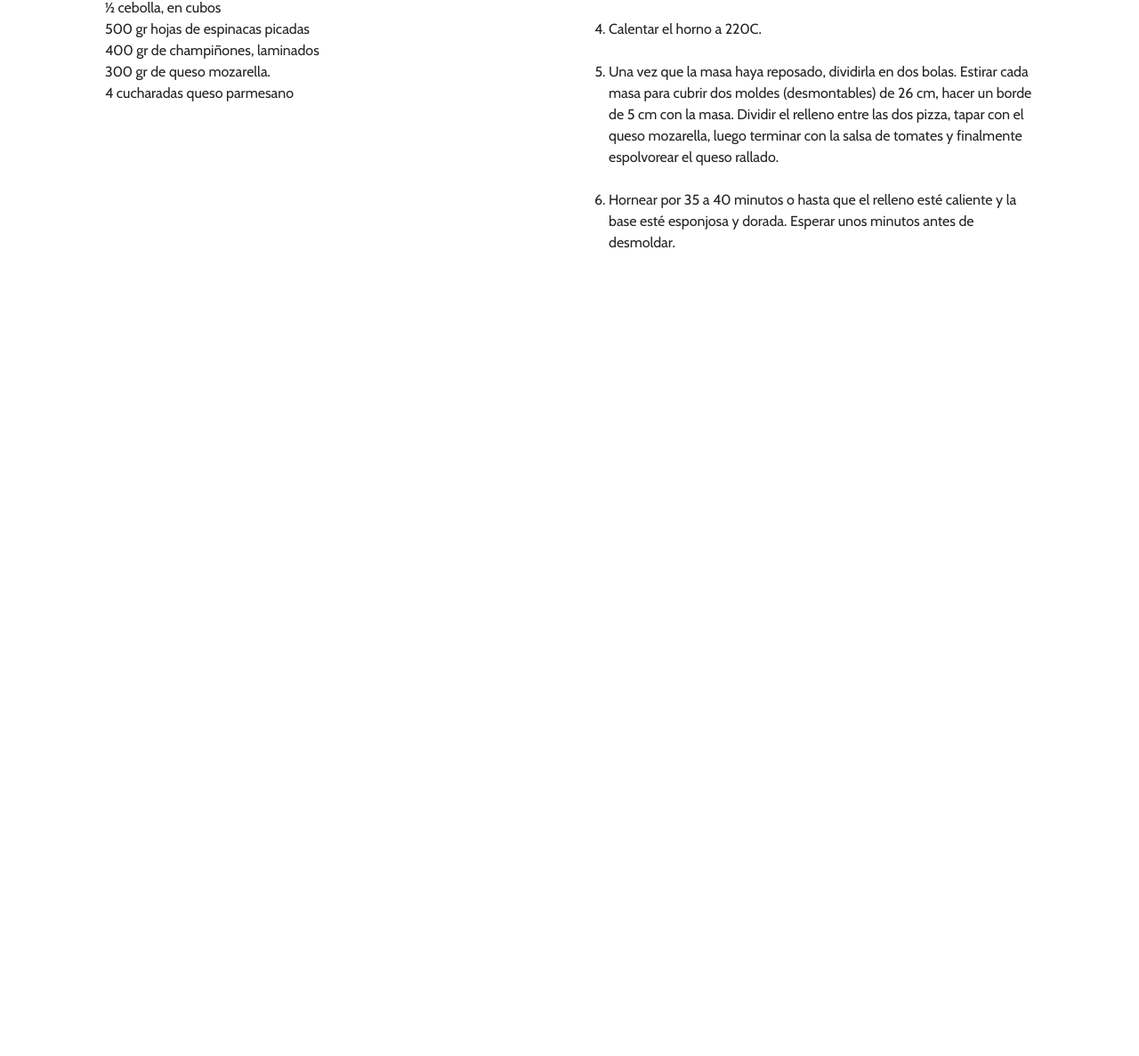
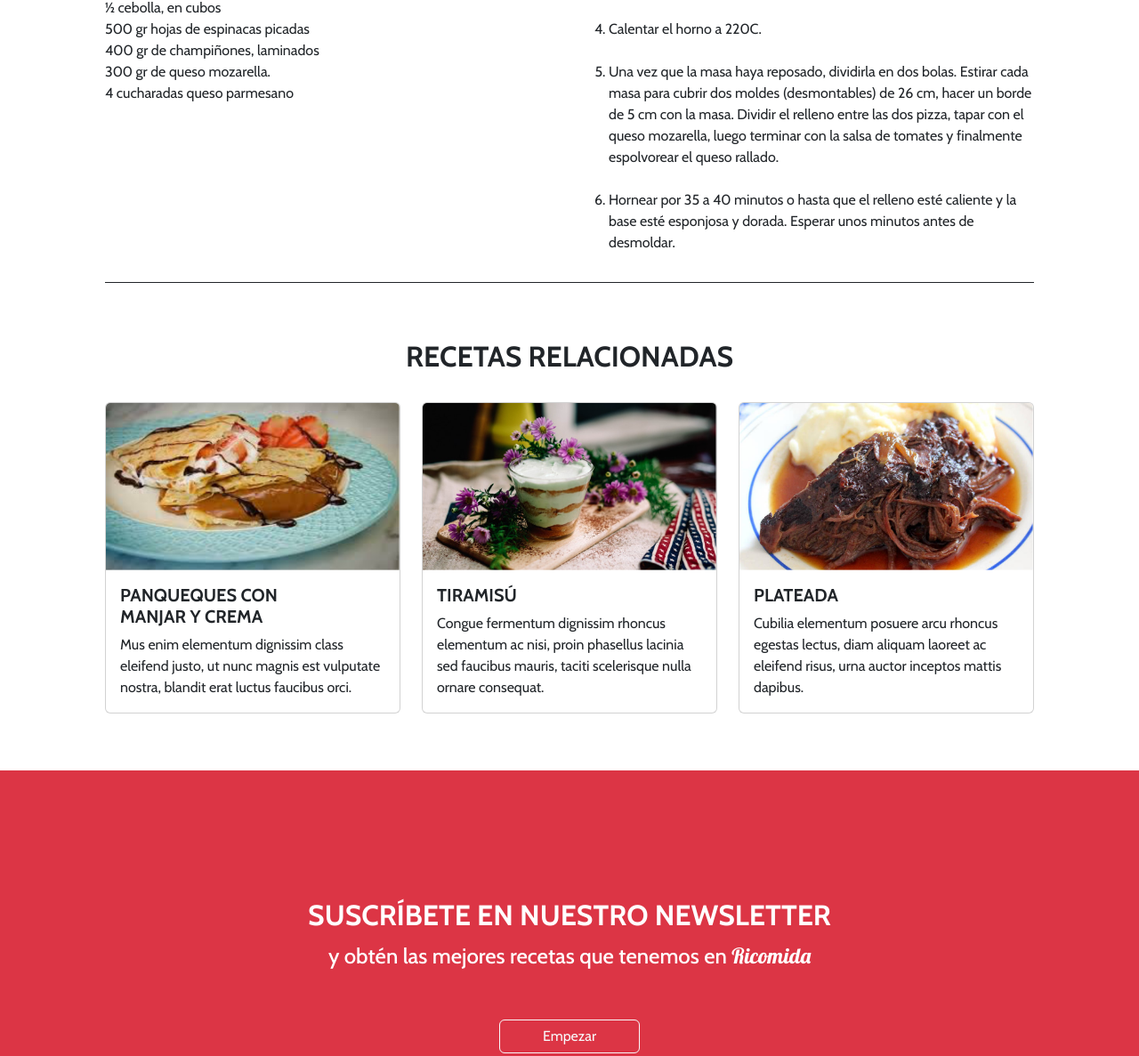
Before and after one commit to PyDOS-boot/ricomida, a plain HTML site: page index.html in a window 1280 px wide. Shown: the part 1454-2641 px from the top of the page at 89% size. Before the commit the page ends 1755 px from the top, so only its background shows below. Drawn offline with nearby package versions, Linux system fonts and the light colour scheme.

Commit message:
trabajo completo

```diff
--- a/assets/css/style.css
+++ b/assets/css/style.css
@@ -3,8 +3,11 @@ body {
 }
 .navbar-brand {
     font-family: 'lobster';
-    font-size: 2.5rem!important;
+    font-size: 2.5rem;
 }
 section img {
     width: 100%;
 }
+.logo {
+    font-family: 'lobster';
+}
--- a/assets/js/script.js
+++ b/assets/js/script.js
@@ -0,0 +1,15 @@
+$(function(){
+    //esta funcíon despliega el alerta de correo enviado
+    $('#enviarCorreo').click(function () {
+		alert('El correo fue enviado correctamente...');
+	});
+    //esta función cambia el color del texto de los títulos
+    $('h5').on('dblclick',function(){
+        $(this).css('color','red');
+    });
+    //esta función oculta el texto de las tarjetas
+    $('.card-title').click(function () {
+		$('.card-text').toggle(350);
+	});
+
+})
--- a/index.html
+++ b/index.html
@@ -23,7 +23,6 @@
     <link rel="preconnect" href="https://fonts.gstatic.com" crossorigin>
     <link href="https://fonts.googleapis.com/css2?family=Cabin:wght@400..700&family=Lobster&display=swap"
         rel="stylesheet">
-
 </head>
 
 <body>
@@ -71,7 +70,7 @@
                                     Enviar por correo
                                 </button>
                                 <button type="button" class="btn btn-light border" data-bs-toggle="tooltip"
-                                    data-bs-placement="right" title="Agrega esta receta a tus favoritos">
+                                    data-bs-placement="top" title="Agrega esta receta a tus favoritos">
                                     Añadir a favoritos
                                 </button>
                             </div>
@@ -131,7 +130,9 @@
 
         </div>
     </section>
+    <!-- Aqui comienza el cuerpo principal de la página -->
     <main>
+        <!-- En este contenedor se encuentra una receta y la preparación -->
         <div class="container pt-3 px-5">
             <hr style="opacity: 1">
             <div class="row pt-5">
@@ -165,17 +166,86 @@
                 <div class="col-md-6">
                     <h5 class="text-decoration-underline fw-bold pb-3">PREPARACIÓN</h5>
                     <ol>
-                        <li>Para la masa, disolver la levadura y el azúcar en agua tibia en un bol grande. Dejar reposar 2 minutos. Agregar el aceite, la harina de maíz, sal y 400gr de harina. Mezclar bien. Amasar y agregar el resto de harina, la cantidad necesaria para tener una masa blanda. Poner en el mesón y amasar por 5 minutos o hasta tener una masa lisa y elástica (agregar harina en el mesón a medida que se va amasando para que la masa no se pegue) . Poner la masa en un bol aceitado, tapar con un paño de cocina limpio y dejar reposar hasta que la masa duplique su volumen (leudar). Golpear la masa para que baje y luego dejar leudar por 40 minutos adicionales. </li><br>
-                        <li>Mientras tanto preparar la salsa: Calentar 4 cucharadas de aceite en una olla a fuego medio. Agregar la cebolla, Orégano Gourmet, Albahaca Gourmet, sal y cocinar hasta que la cebolla esté dorada. Agregar el ajo y cocinar por 30 segundos. Agregar los tomates junto al jugo del tarro, a la mezcla de cebolla. Agregar el azúcar y cocinar hasta que la mezcla se haya reducido y espesado, como 30 minutos. Sazonar con sal y pimienta a gusto. Reservar. </li>
-                        <li>Relleno: Cocinar las chalotas en el aceite de oliva hasta que estén transparentes. Agregar los champiñones y las espinacas, cocinar hasta que estén cocidos y se haya evaporado todo el líquido que hayan votado los vegetales. Reservar. </li><br>
+                        <li>Para la masa, disolver la levadura y el azúcar en agua tibia en un bol grande. Dejar reposar
+                            2 minutos. Agregar el aceite, la harina de maíz, sal y 400gr de harina. Mezclar bien. Amasar
+                            y agregar el resto de harina, la cantidad necesaria para tener una masa blanda. Poner en el
+                            mesón y amasar por 5 minutos o hasta tener una masa lisa y elástica (agregar harina en el
+                            mesón a medida que se va amasando para que la masa no se pegue) . Poner la masa en un bol
+                            aceitado, tapar con un paño de cocina limpio y dejar reposar hasta que la masa duplique su
+                            volumen (leudar). Golpear la masa para que baje y luego dejar leudar por 40 minutos
+                            adicionales. </li><br>
+                        <li>Mientras tanto preparar la salsa: Calentar 4 cucharadas de aceite en una olla a fuego medio.
+                            Agregar la cebolla, Orégano Gourmet, Albahaca Gourmet, sal y cocinar hasta que la cebolla
+                            esté dorada. Agregar el ajo y cocinar por 30 segundos. Agregar los tomates junto al jugo del
+                            tarro, a la mezcla de cebolla. Agregar el azúcar y cocinar hasta que la mezcla se haya
+                            reducido y espesado, como 30 minutos. Sazonar con sal y pimienta a gusto. Reservar. </li>
+                        <li>Relleno: Cocinar las chalotas en el aceite de oliva hasta que estén transparentes. Agregar
+                            los champiñones y las espinacas, cocinar hasta que estén cocidos y se haya evaporado todo el
+                            líquido que hayan votado los vegetales. Reservar. </li><br>
                         <li>Calentar el horno a 220C. </li><br>
-                        <li>Una vez que la masa haya reposado, dividirla en dos bolas. Estirar cada masa para cubrir dos moldes (desmontables) de 26 cm, hacer un borde de 5 cm con la masa. Dividir el relleno entre las dos pizza, tapar con el queso mozarella, luego terminar con la salsa de tomates y finalmente espolvorear el queso rallado. </li><br>
-                        <li>Hornear por 35 a 40 minutos o hasta que el relleno esté caliente y la base esté esponjosa y dorada. Esperar unos minutos antes de desmoldar.</li>
+                        <li>Una vez que la masa haya reposado, dividirla en dos bolas. Estirar cada masa para cubrir dos
+                            moldes (desmontables) de 26 cm, hacer un borde de 5 cm con la masa. Dividir el relleno entre
+                            las dos pizza, tapar con el queso mozarella, luego terminar con la salsa de tomates y
+                            finalmente espolvorear el queso rallado. </li><br>
+                        <li>Hornear por 35 a 40 minutos o hasta que el relleno esté caliente y la base esté esponjosa y
+                            dorada. Esperar unos minutos antes de desmoldar.</li>
                     </ol>
                 </div>
             </div>
+            <hr style="opacity: 1">
+        </div>
+        <!-- En este punto comienza el apartado de recetas relacionadas, que contiene 3 cards -->
+        <div class="container px-5 py-5 mb-3">
+            <h2 class="text-center pb-4 fw-bold">RECETAS RELACIONADAS</h2>
+            <div class="row row-cols-1 row-cols-md-3 g-4">
+                <div class="col">
+                    <div class="card h-100">
+                        <img src="assets/img/recipe-card-1.png" class="card-img-top" alt="panqueques">
+                        <div class="card-body">
+                            <h5 class="card-title fw-bold">PANQUEQUES CON <br> MANJAR Y CREMA</h5>
+                            <p class="card-text">Mus enim elementum dignissim class eleifend justo, ut nunc magnis est
+                                vulputate nostra, blandit erat luctus faucibus orci.</p>
+                        </div>
+                    </div>
+                </div>
+                <div class="col">
+                    <div class="card h-100">
+                        <img src="assets/img/recipe-card-2.png" class="card-img-top" alt="tiramisú">
+                        <div class="card-body">
+                            <h5 class="card-title fw-bold">TIRAMISÚ</h5>
+                            <p class="card-text">Congue fermentum dignissim rhoncus elementum ac nisi, proin phasellus
+                                lacinia sed faucibus mauris, taciti scelerisque nulla ornare consequat.</p>
+                        </div>
+                    </div>
+                </div>
+                <div class="col">
+                    <div class="card h-100">
+                        <img src="assets/img/recipe-card-3.png" class="card-img-top" alt="plateada">
+                        <div class="card-body">
+                            <h5 class="card-title fw-bold">PLATEADA</h5>
+                            <p class="card-text">Cubilia elementum posuere arcu rhoncus egestas lectus, diam aliquam
+                                laoreet ac eleifend risus, urna auctor inceptos mattis dapibus.</p>
+                        </div>
+                    </div>
+                </div>
+            </div>
+        </div>
+        <!-- En este contenedor aparece el apartado para suscribirse al newsletter -->
+        <div class="container-fluid text-center py-5 text-white" style="background-color:#DC3545; height: 534px;">
+            <div class="container pt-5">
+                <h2 class="fw-bold pt-5 pb-1 mx-5 px-5">SUSCRÍBETE EN NUESTRO NEWSLETTER</h2>
+                <p class="h4 pb-5 mx-5 px-5">y obtén las mejores recetas que tenemos en <span
+                        class="logo">Ricomida</span></p>
+                <button type="button" class="btn btn-outline-light px-5 fs-6" data-bs-toggle="tooltip"
+                data-bs-placement="top" title="Comienza a recibir nuestro newsletter">Empezar</button>
+            </div>
         </div>
     </main>
+    <footer>
+        <div class="container-fluid text-center text-white pb-1" style="background-color:#373A3C;">
+            <h1 class="logo p-5">Ricomida</h1>
+        </div>
+    </footer>
 </body>
 
 </html>
```
